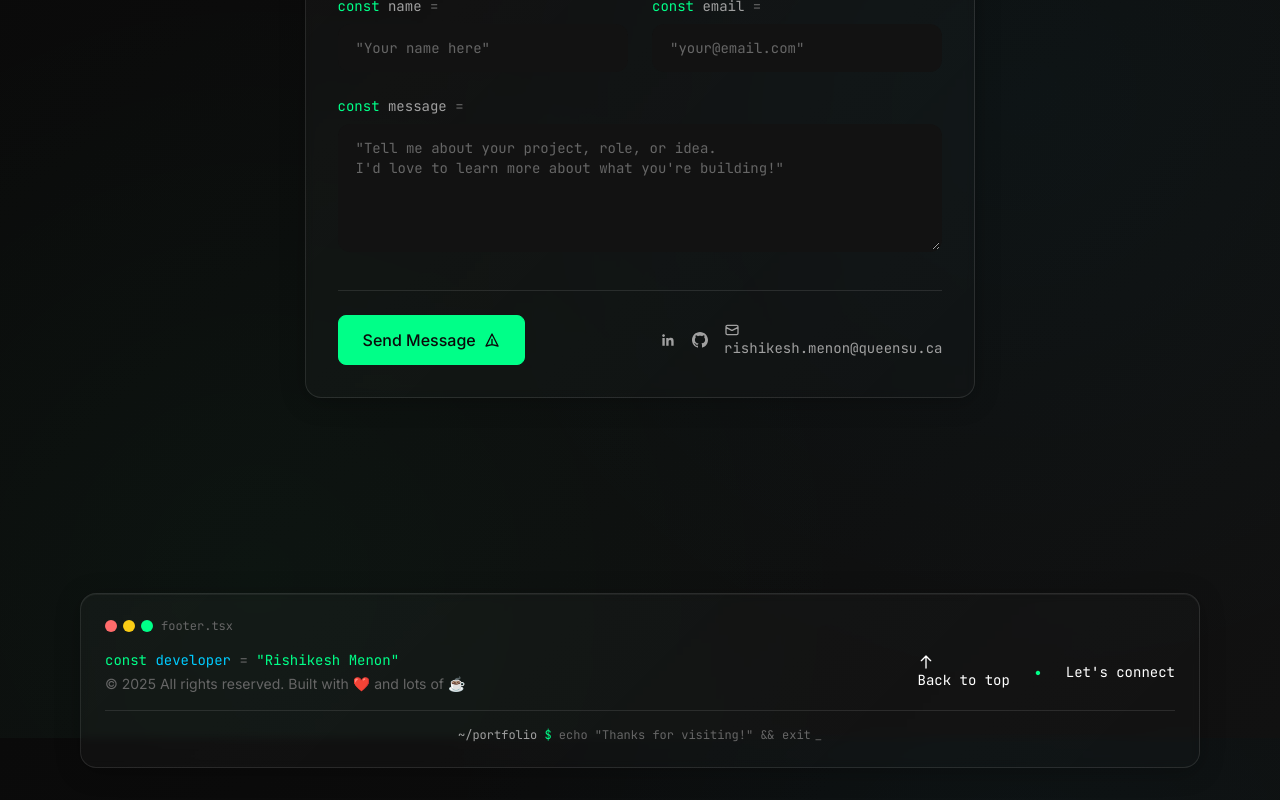
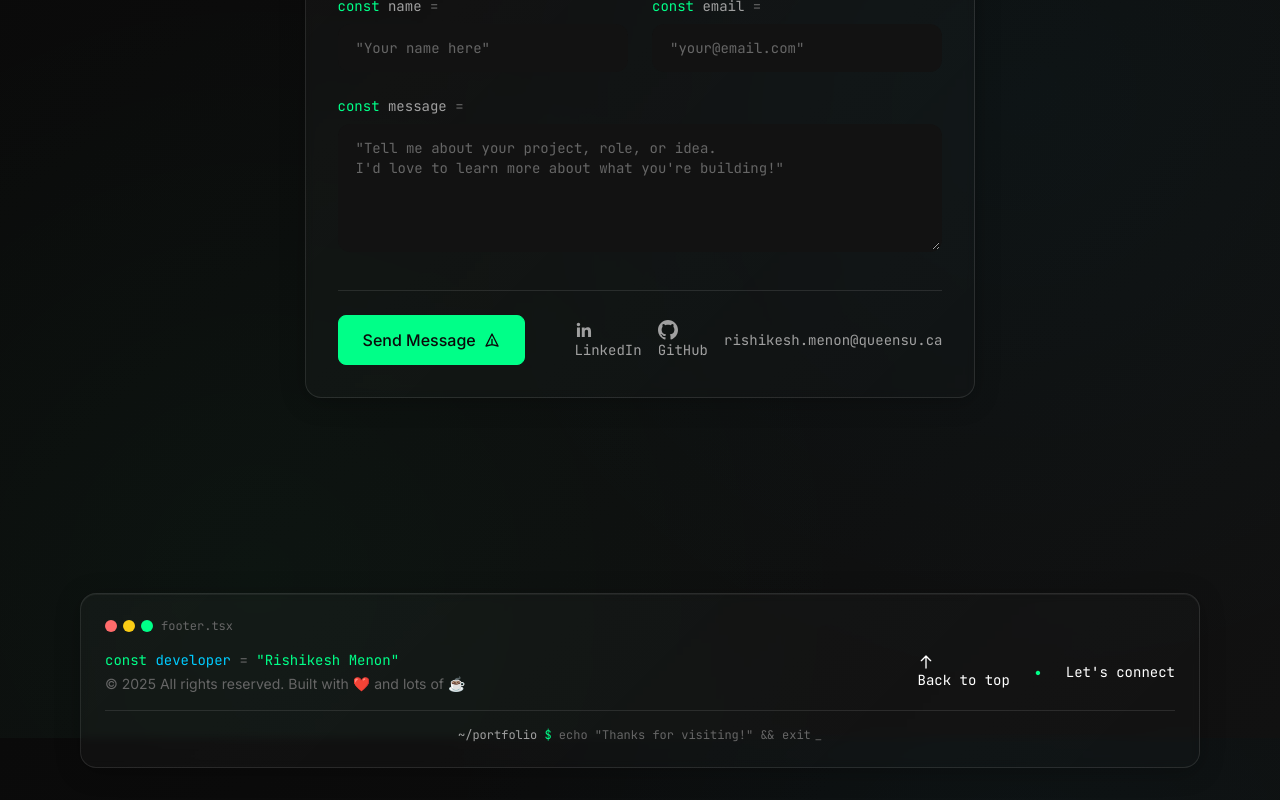
Before and after one commit to rishikeshmenon/portfolio, a React (Vite) app: page / in a window 1280 px wide. Shown: the part 4862-5662 px from the top of the page. Built offline with nearby package versions, Linux system fonts and the light colour scheme.

Commit message:
Contact: remove mail icon; stack names under LinkedIn/GitHub icons; keep email as plain address.

```diff
--- a/src/components/Contact.jsx
+++ b/src/components/Contact.jsx
@@ -260,29 +260,28 @@ export default function Contact() {
                   href="https://www.linkedin.com/in/rishikesh-menon"
                   target="_blank"
                   rel="noreferrer"
-                  className="link-underline font-mono text-sm flex items-center gap-1"
+                  className="link-underline font-mono text-sm flex flex-col items-center gap-1"
                 >
-                  <svg className="w-4 h-4" fill="currentColor" viewBox="0 0 24 24">
+                  <svg className="w-5 h-5" fill="currentColor" viewBox="0 0 24 24">
                     <path d="M20.447 20.452h-3.554v-5.569c0-1.328-.027-3.037-1.852-3.037-1.853 0-2.136 1.445-2.136 2.939v5.667H9.351V9h3.414v1.561h.046c.477-.9 1.637-1.85 3.37-1.85 3.601 0 4.267 2.37 4.267 5.455v6.286zM5.337 7.433c-1.144 0-2.063-.926-2.063-2.065 0-1.138.92-2.063 2.063-2.063 1.14 0 2.064.925 2.064 2.063 0 1.139-.925 2.065-2.064 2.065zm1.782 13.019H3.555V9h3.564v11.452z"/>
                   </svg>
+                  <span>LinkedIn</span>
                 </a>
                 <a
                   href="https://github.com/rishikeshmenon"
                   target="_blank"
                   rel="noreferrer"
-                  className="link-underline font-mono text-sm flex items-center gap-1"
+                  className="link-underline font-mono text-sm flex flex-col items-center gap-1"
                 >
-                  <svg className="w-4 h-4" fill="currentColor" viewBox="0 0 24 24">
+                  <svg className="w-5 h-5" fill="currentColor" viewBox="0 0 24 24">
                     <path d="M12 0c-6.626 0-12 5.373-12 12 0 5.302 3.438 9.8 8.207 11.387.599.111.793-.261.793-.577v-2.234c-3.338.726-4.033-1.416-4.033-1.416-.546-1.387-1.333-1.756-1.333-1.756-1.089-.745.083-.729.083-.729 1.205.084 1.839 1.237 1.839 1.237 1.07 1.834 2.807 1.304 3.492.997.107-.775.418-1.305.762-1.604-2.665-.305-5.467-1.334-5.467-5.931 0-1.311.469-2.381 1.236-3.221-.124-.303-.535-1.524.117-3.176 0 0 1.008-.322 3.301 1.23.957-.266 1.983-.399 3.003-.404 1.02.005 2.047.138 3.006.404 2.291-1.552 3.297-1.23 3.297-1.23.653 1.653.242 2.874.118 3.176.77.84 1.235 1.911 1.235 3.221 0 4.609-2.807 5.624-5.479 5.921.43.372.823 1.102.823 2.222v3.293c0 .319.192.694.801.576 4.765-1.589 8.199-6.086 8.199-11.386 0-6.627-5.373-12-12-12z"/>
                   </svg>
+                  <span>GitHub</span>
                 </a>
                 <a
                   href="mailto:rishikesh.menon@queensu.ca"
-                  className="link-underline font-mono text-sm flex items-center gap-1"
+                  className="link-underline font-mono text-sm"
                 >
-                  <svg className="w-4 h-4" fill="none" stroke="currentColor" viewBox="0 0 24 24">
-                    <path strokeLinecap="round" strokeLinejoin="round" strokeWidth={2} d="M3 8l7.89 4.26a2 2 0 002.22 0L21 8M5 19h14a2 2 0 002-2V7a2 2 0 00-2-2H5a2 2 0 00-2 2v10a2 2 0 002 2z" />
-                  </svg>
                   rishikesh.menon@queensu.ca
                 </a>
               </div>
```
